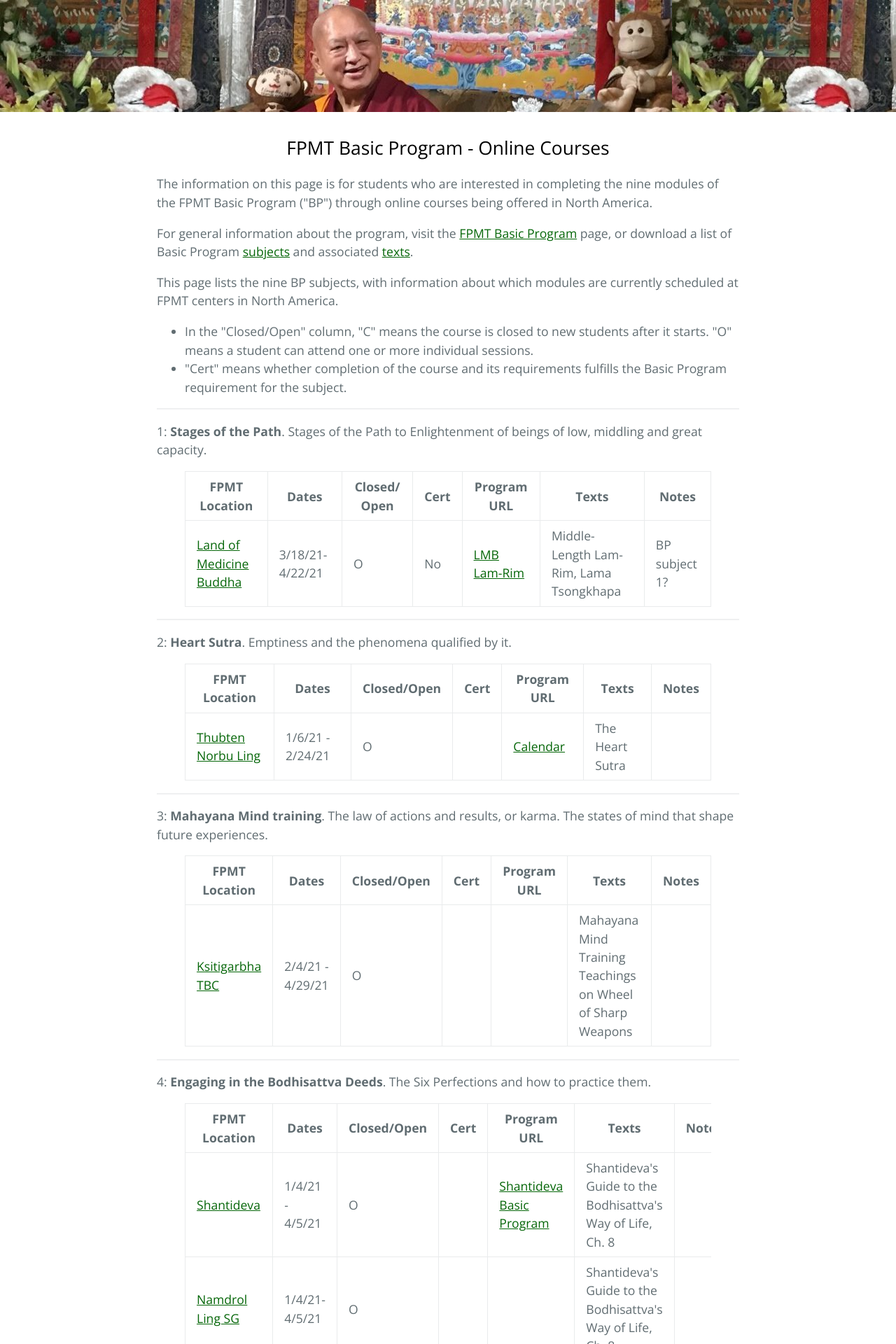
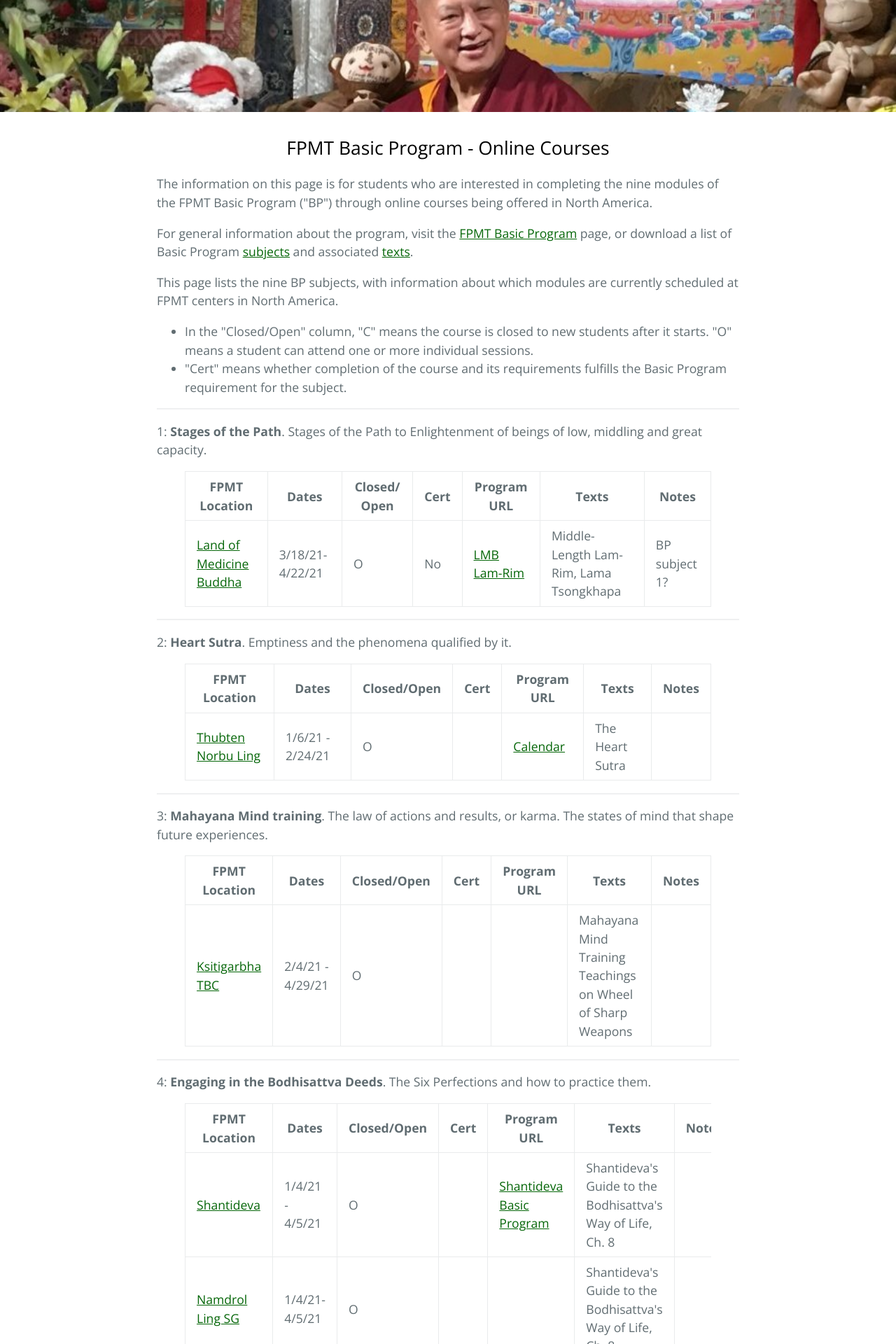
Before and after one commit to lgeorge/lgeorge.github.io, a Jekyll site: the page built from index.html, in a window 1280 px wide. Shown: the top 1920 px of the page at 70% size. Built offline with Jekyll 4.4.1, drawn with Linux system fonts in a browser that asks for light colours.

Commit message:
Update style.scss

```diff
--- a/assets/css/style.scss
+++ b/assets/css/style.scss
@@ -12,12 +12,15 @@ $body-link-color: #056608 !default;
 @import 'jekyll-theme-cayman';
 .page-header {
   /* text-align: center;  */
-  width: 100%;       /* was px */
-  height: auto;      /* added 4/6/21 */
-  /* background-position: center; /* Center the image */
-  /* background: url('https://raw.githubusercontent.com/lgeorge/lgeorge.github.io/master/_images/fpmt-na-header-trimmed.png');  */
-  /* background: url('https://fpmtna.org/wp-content/uploads/2017/03/hero2.png');      /* added 4/6/21, pulls from fpmtna */
   background: url('https://raw.githubusercontent.com/lgeorge/lgeorge.github.io/master/_images/lz-rinpoche.jpg');
+  background-repeat: no-repeat;
+  background-position: center;
+  background-color: black;
+  background-size: cover;
+  position: relative;
+  background-size: 100% auto;
+  /* width: 100%;       /* was px */
+  /* height: auto;      /* added 4/6/21 */
 
   @include large {
     padding: 5rem 6rem;
```
